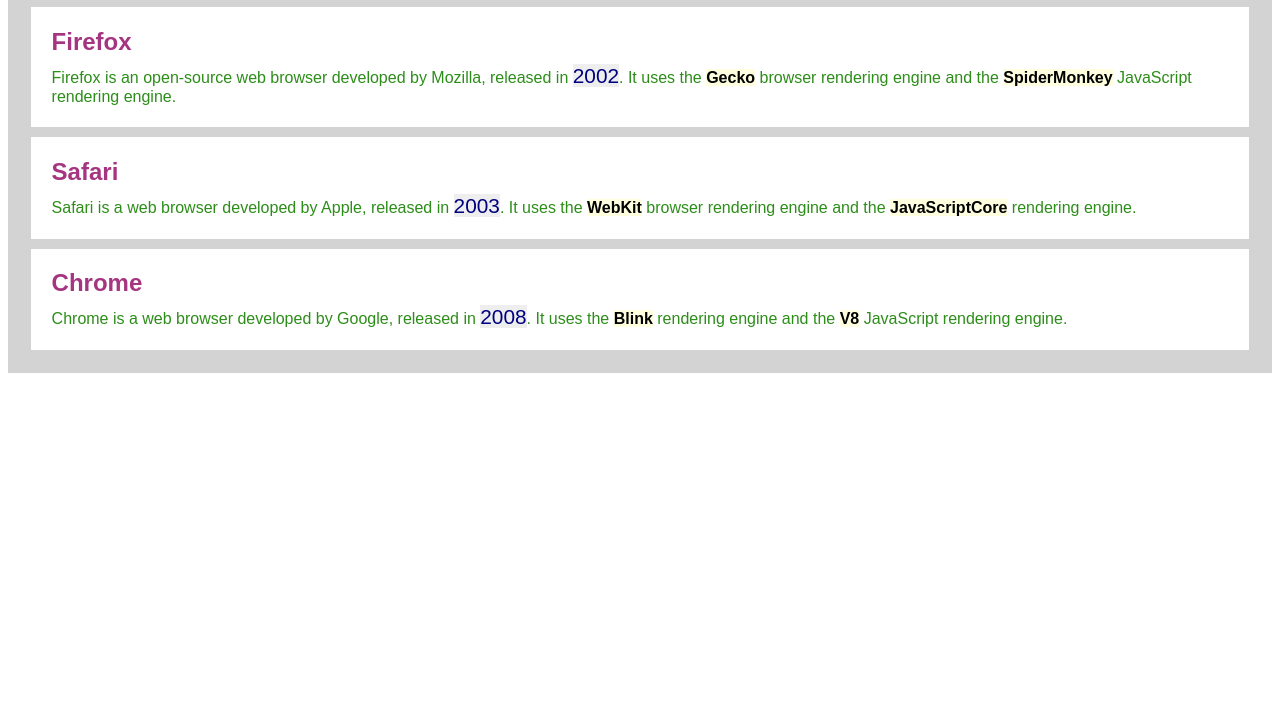
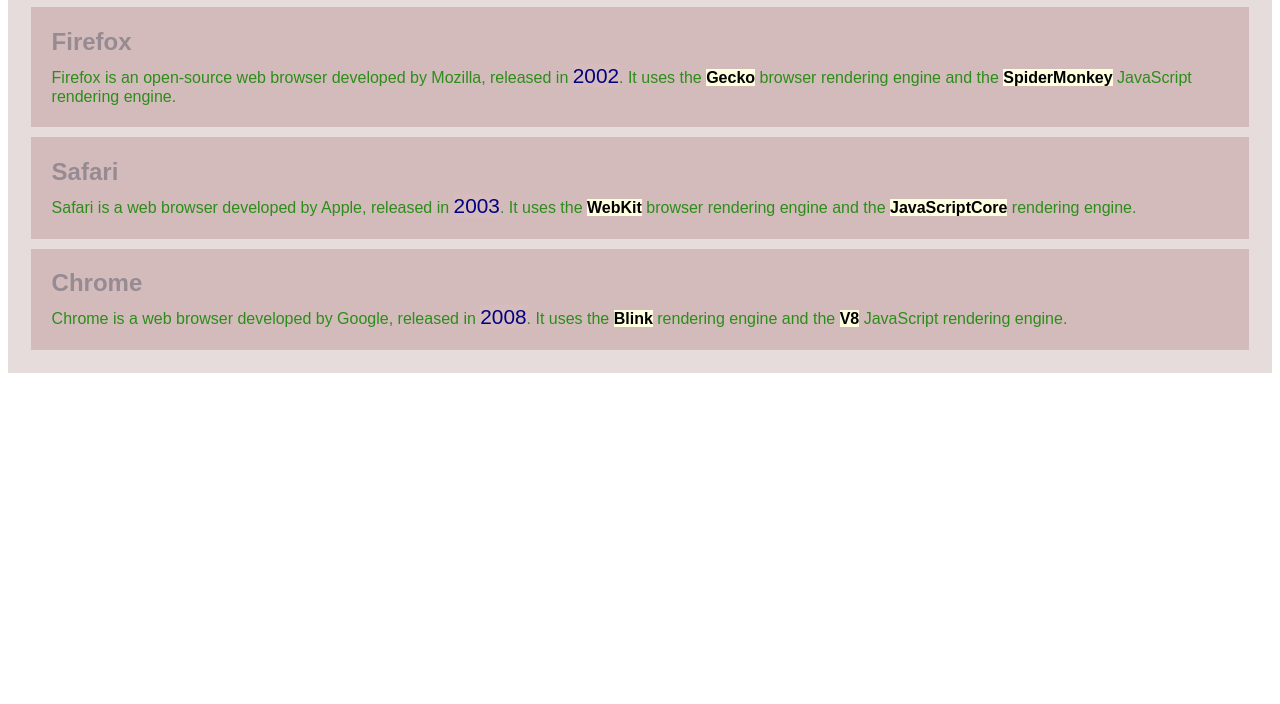
Before and after one commit to elis-11/my-parcel, a website built with Parcel: page src/index.html in a window 1280 px wide. Shown: the part 96-800 px from the top of the page. Built offline with nearby package versions, Linux system fonts and the light colour scheme.

Commit message:
some changes

```diff
--- a/package.json
+++ b/package.json
@@ -1,5 +1,5 @@
 {
-  "name": "test-parsel",
+  "name": "test-parcel",
   "version": "1.0.0",
   "description": "",
   "main": "index.js",
--- a/src/scss/_layout.scss
+++ b/src/scss/_layout.scss
@@ -4,7 +4,7 @@
     main {
         margin: 0;
         padding: 0.8rem;
-        background-color: lightgray;
+        background-color: rgb(231, 220, 220);
         h1 {
             color: v.$mainHeaderColor;
         }
@@ -14,7 +14,7 @@
             padding: 0.8rem;
         }
         article.browser {
-            background: white;
+            background: rgb(211, 187, 187);
             h2 {
                 color: v.$mainHeaderColor;
             }
@@ -26,7 +26,7 @@
                 color: rgb(44, 141, 25);
                 .year {
                     font-size: 1.3rem;
-                    background-color: #eee;
+                    background-color: rgb(214, 188, 188);
                     color: navy;
                 }
                 strong {
--- a/src/scss/_variables.scss
+++ b/src/scss/_variables.scss
@@ -1 +1 @@
-$mainHeaderColor: rgb(165, 53, 128);
+$mainHeaderColor: rgb(150, 139, 146);
```
Also changed, not shown: 3 other files.
